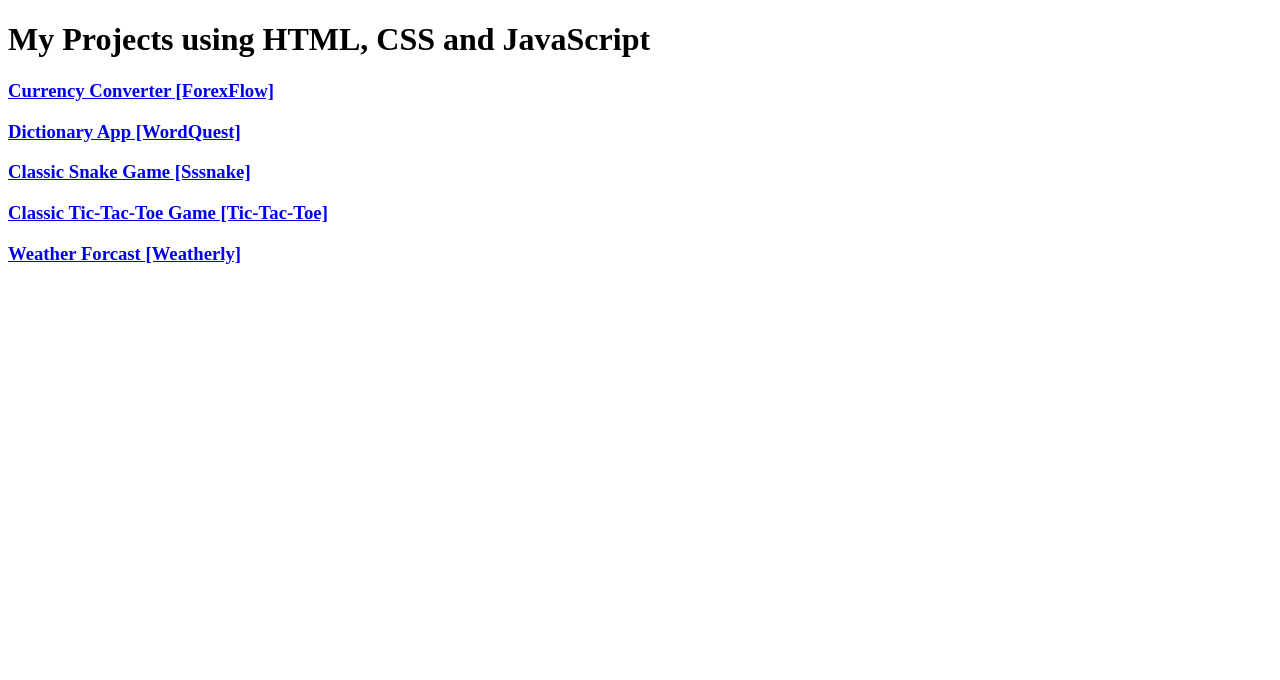
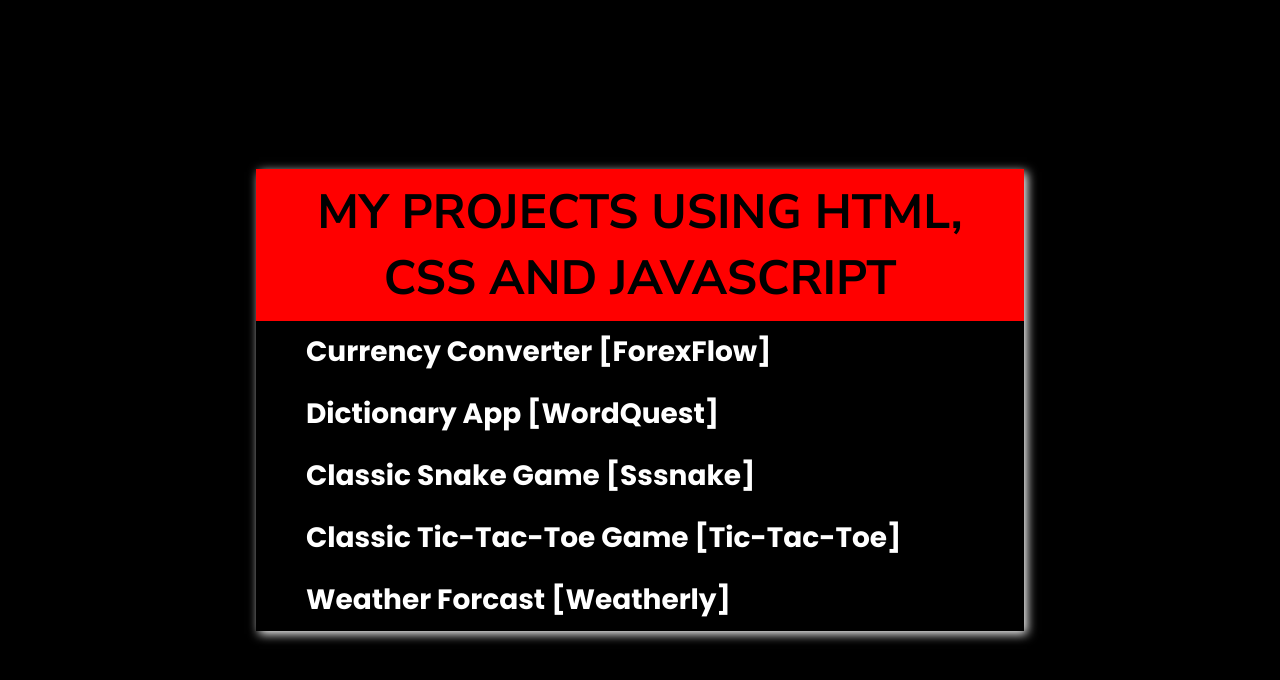
Before and after one commit to SupaStrikas1/Html-Css-Javascript-Projects, a plain HTML site: page index.html in a window 1280 px wide. Drawn offline with Linux system fonts and the light colour scheme.

Commit message:
Update initial page

```diff
--- a/index.html
+++ b/index.html
@@ -1,16 +1,71 @@
 <!DOCTYPE html>
 <html lang="en">
+
 <head>
     <meta charset="UTF-8">
     <meta name="viewport" content="width=device-width, initial-scale=1.0">
     <title>My Projects using HTML, CSS and JavaScript</title>
+    <style>
+        @import url('https://fonts.googleapis.com/css2?family=Montserrat:ital,wght@0,100..900;1,100..900&family=Noto+Sans:ital,wght@0,100..900;1,100..900&family=Nunito+Sans:ital,opsz,wght@0,6..12,200..1000;1,6..12,200..1000&display=swap');
+        @import url('https://fonts.googleapis.com/css2?family=Montserrat:ital,wght@0,100..900;1,100..900&family=Noto+Sans:ital,wght@0,100..900;1,100..900&family=Nunito+Sans:ital,opsz,wght@0,6..12,200..1000;1,6..12,200..1000&family=Poppins:ital,wght@0,100;0,200;0,300;0,400;0,500;0,600;0,700;0,800;0,900;1,100;1,200;1,300;1,400;1,500;1,600;1,700;1,800;1,900&display=swap');
+
+        * {
+            margin: 0;
+            padding: 0;
+        }
+
+        body {
+            background-color: black;
+            display: flex;
+            align-items: center;
+            justify-content: center;
+            height: 100vh;
+        }
+
+        .container{
+            width: 60vw;
+            box-shadow: 3px 3px 10px white;
+        }
+
+        h1 {
+            background-color: red;
+            font-size: 3rem;
+            text-transform: uppercase;
+            padding: 10px;
+            font-family: Nunito Sans, sans-serif;
+            text-align: center;
+        }
+
+        h3 {
+            padding: 10px;
+        }
+
+        h3 a {
+            font-size: 1.75rem;
+            color: white;
+            text-decoration: none;
+            padding: 20px;
+            margin: 20px;
+            font-family: Poppins, sans-serif;
+            border-radius: 15px;
+        }
+
+        h3 a:hover {
+            color: black;
+            background-color: yellow;
+        }
+    </style>
 </head>
+
 <body>
+    <div class="container">
         <h1>My Projects using HTML, CSS and JavaScript</h1>
         <h3><a href="Currency-Converter/">Currency Converter [ForexFlow]</a></h3>
         <h3><a href="Dictionary-App/">Dictionary App [WordQuest]</a></h3>
         <h3><a href="Snake-Game/">Classic Snake Game [Sssnake]</a></h3>
         <h3><a href="Tic-Tac-Toe/">Classic Tic-Tac-Toe Game [Tic-Tac-Toe]</a></h3>
         <h3><a href="Weather-App/">Weather Forcast [Weatherly]</a></h3>
+    </div>
 </body>
+
 </html>
```
Lines whose indentation alone changed are shown as unchanged.
